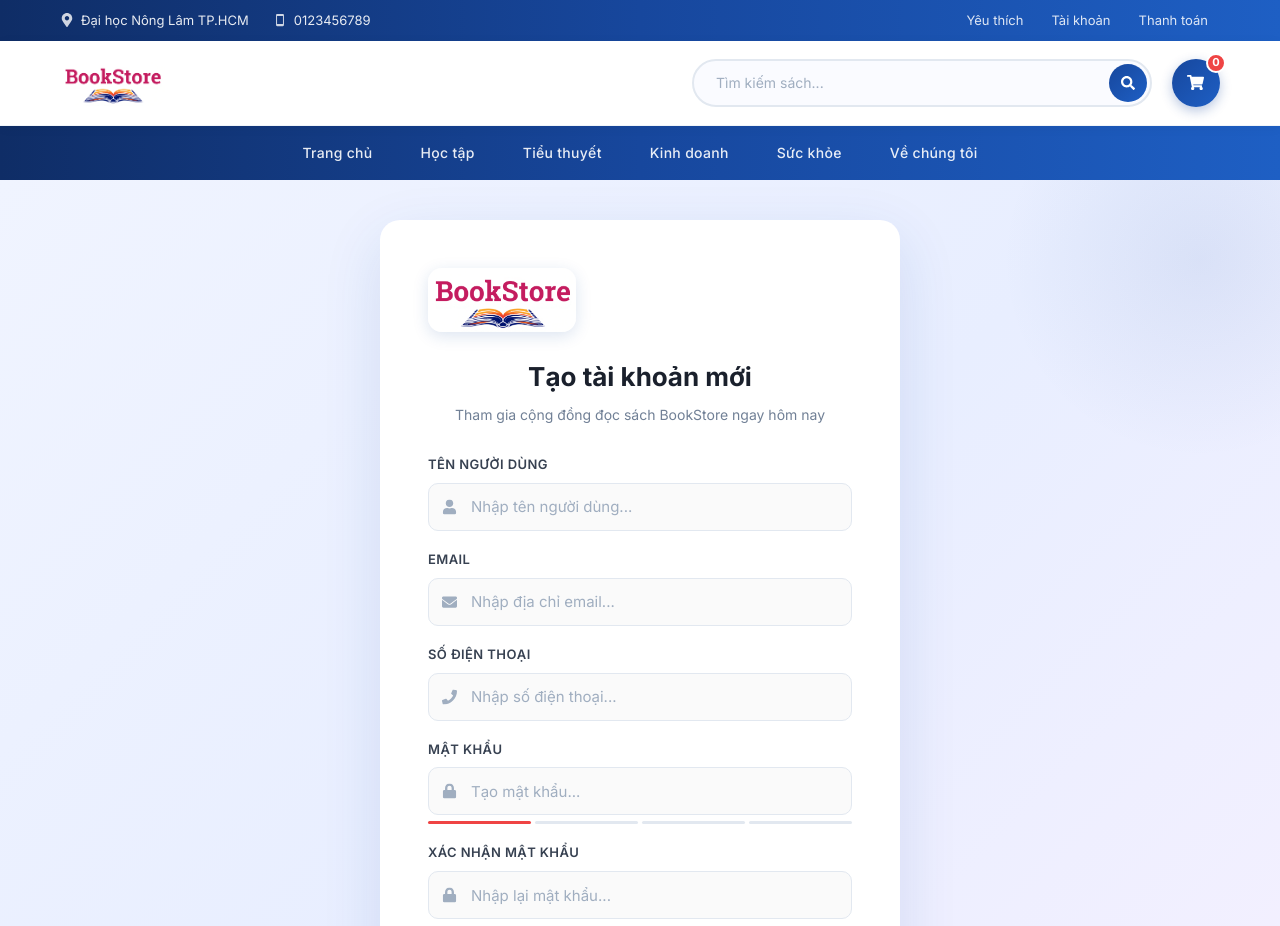
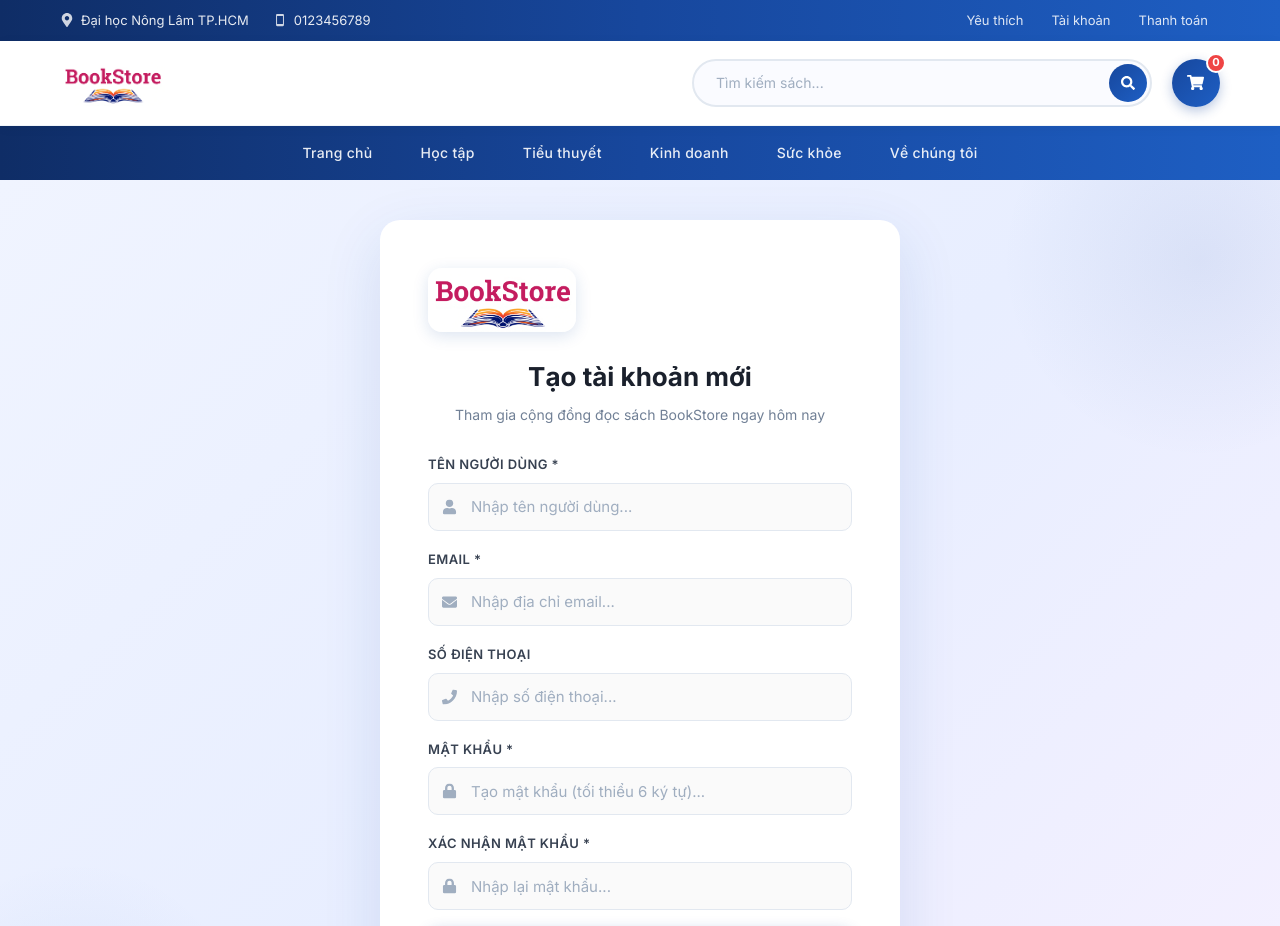
Before and after one commit to CheBaoHuy/BookStore, a React (Create React App) app in the folder frontend/: page /register in a window 1280 px wide. Shown: the top 926 px of the page. Built offline with nearby package versions, Linux system fonts and the light colour scheme.

Commit message:
update đăng kí đăng nhập

```diff
--- a/frontend/src/pages/login/Login.tsx
+++ b/frontend/src/pages/login/Login.tsx
@@ -1,11 +1,54 @@
-import React from "react";
+import React, { useState } from "react";
 import "./Login.css";
 import { Header } from "../../components/header/Header";
 import { Footer } from "../../components/footer/Footer";
 import logo from "../../images/logo_green.png";
 import { FaUser, FaLock, FaSignInAlt } from "react-icons/fa";
+import axios from "axios";
 
 function Login() {
+    const [username, setUsername] = useState("");
+    const [password, setPassword] = useState("");
+    const [error, setError] = useState("");
+    const [success, setSuccess] = useState("");
+    const [loading, setLoading] = useState(false);
+
+    const handleLogin = async (e: React.FormEvent) => {
+        e.preventDefault();
+        setError("");
+        setSuccess("");
+
+        if (!username || !password) {
+            setError("Vui lòng nhập đầy đủ tên đăng nhập và mật khẩu.");
+            return;
+        }
+
+        setLoading(true);
+        try {
+            const response = await axios.post("http://localhost:8080/api/auth/login", {
+                username,
+                password
+            });
+
+            if (response.data && response.data.token) {
+                localStorage.setItem("user", JSON.stringify(response.data));
+                localStorage.setItem("token", response.data.token);
+                setSuccess("Đăng nhập thành công! Đang chuyển hướng...");
+                setTimeout(() => {
+                    window.location.href = "/";
+                }, 1500);
+            } else {
+                setError("Tên đăng nhập hoặc mật khẩu không chính xác.");
+            }
+        } catch (err: any) {
+            console.error("Login error:", err);
+            const msg = err.response?.data?.message || "Tên đăng nhập hoặc mật khẩu không chính xác.";
+            setError(msg);
+        } finally {
+            setLoading(false);
+        }
+    };
+
     return (
         <>
             <Header />
@@ -20,6 +63,10 @@ function Login() {
                     <h2 className="login-card-title">Chào mừng trở lại!</h2>
                     <p className="login-card-subtitle">Đăng nhập để tiếp tục mua sắm sách</p>
 
+                    {error && <div className="alert alert-danger text-center py-2 px-3 mb-3" style={{ fontSize: "14px", borderRadius: "6px" }}>{error}</div>}
+                    {success && <div className="alert alert-success text-center py-2 px-3 mb-3" style={{ fontSize: "14px", borderRadius: "6px" }}>{success}</div>}
+
+                    <form onSubmit={handleLogin}>
                         {/* Username */}
                         <div className="login-field">
                             <label htmlFor="login-username">Tên đăng nhập hoặc Email</label>
@@ -29,6 +76,8 @@ function Login() {
                                     id="login-username"
                                     type="text"
                                     placeholder="Nhập tên đăng nhập..."
+                                    value={username}
+                                    onChange={(e) => setUsername(e.target.value)}
                                 />
                             </div>
                         </div>
@@ -42,6 +91,8 @@ function Login() {
                                     id="login-password"
                                     type="password"
                                     placeholder="Nhập mật khẩu..."
+                                    value={password}
+                                    onChange={(e) => setPassword(e.target.value)}
                                 />
                             </div>
                         </div>
@@ -56,10 +107,11 @@ function Login() {
                         </div>
 
                         {/* Submit */}
-                    <button type="submit" className="login-submit-btn">
+                        <button type="submit" className="login-submit-btn" disabled={loading}>
                             <FaSignInAlt />
-                        Đăng nhập
+                            {loading ? "Đang xử lý..." : "Đăng nhập"}
                         </button>
+                    </form>
 
                     {/* Divider */}
                     <div className="login-divider">hoặc</div>
--- a/frontend/src/pages/register/Register.tsx
+++ b/frontend/src/pages/register/Register.tsx
@@ -1,11 +1,64 @@
-import React from "react";
+import React, { useState } from "react";
 import "./Register.css";
 import { Header } from "../../components/header/Header";
 import { Footer } from "../../components/footer/Footer";
 import logo from "../../images/logo_green.png";
 import { FaUser, FaEnvelope, FaPhone, FaLock, FaUserPlus } from "react-icons/fa";
+import axios from "axios";
 
 function Register() {
+    const [username, setUsername] = useState("");
+    const [email, setEmail] = useState("");
+    const [phone, setPhone] = useState("");
+    const [password, setPassword] = useState("");
+    const [confirmPassword, setConfirmPassword] = useState("");
+    const [error, setError] = useState("");
+    const [success, setSuccess] = useState("");
+    const [loading, setLoading] = useState(false);
+
+    const handleRegister = async (e: React.FormEvent) => {
+        e.preventDefault();
+        setError("");
+        setSuccess("");
+
+        if (!username || !email || !password || !confirmPassword) {
+            setError("Vui lòng điền đầy đủ các thông tin bắt buộc.");
+            return;
+        }
+
+        if (password !== confirmPassword) {
+            setError("Xác nhận mật khẩu không khớp.");
+            return;
+        }
+
+        if (password.length < 6) {
+            setError("Mật khẩu phải có ít nhất 6 ký tự.");
+            return;
+        }
+
+        setLoading(true);
+        try {
+            await axios.post("http://localhost:8080/api/auth/register", {
+                username,
+                email,
+                phone,
+                password,
+                fullName: username // use username as fallback for full name
+            });
+
+            setSuccess("Đăng ký tài khoản thành công! Đang chuyển đến trang đăng nhập...");
+            setTimeout(() => {
+                window.location.href = "/login";
+            }, 2000);
+        } catch (err: any) {
+            console.error("Register error:", err);
+            const msg = err.response?.data?.message || "Đăng ký không thành công. Tên đăng nhập hoặc Email có thể đã tồn tại.";
+            setError(msg);
+        } finally {
+            setLoading(false);
+        }
+    };
+
     return (
         <>
             <Header />
@@ -22,28 +75,36 @@ function Register() {
                         Tham gia cộng đồng đọc sách BookStore ngay hôm nay
                     </p>
 
+                    {error && <div className="alert alert-danger text-center py-2 px-3 mb-3" style={{ fontSize: "14px", borderRadius: "6px" }}>{error}</div>}
+                    {success && <div className="alert alert-success text-center py-2 px-3 mb-3" style={{ fontSize: "14px", borderRadius: "6px" }}>{success}</div>}
+
+                    <form onSubmit={handleRegister}>
                         {/* Username */}
                         <div className="register-field">
-                        <label htmlFor="reg-username">Tên người dùng</label>
+                            <label htmlFor="reg-username">Tên người dùng <span className="text-danger">*</span></label>
                             <div className="register-field-inner">
                                 <FaUser className="register-field-icon" />
                                 <input
                                     id="reg-username"
                                     type="text"
                                     placeholder="Nhập tên người dùng..."
+                                    value={username}
+                                    onChange={(e) => setUsername(e.target.value)}
                                 />
                             </div>
                         </div>
 
                         {/* Email */}
                         <div className="register-field">
-                        <label htmlFor="reg-email">Email</label>
+                            <label htmlFor="reg-email">Email <span className="text-danger">*</span></label>
                             <div className="register-field-inner">
                                 <FaEnvelope className="register-field-icon" />
                                 <input
                                     id="reg-email"
                                     type="email"
                                     placeholder="Nhập địa chỉ email..."
+                                    value={email}
+                                    onChange={(e) => setEmail(e.target.value)}
                                 />
                             </div>
                         </div>
@@ -57,57 +118,48 @@ function Register() {
                                     id="reg-phone"
                                     type="tel"
                                     placeholder="Nhập số điện thoại..."
+                                    value={phone}
+                                    onChange={(e) => setPhone(e.target.value)}
                                 />
                             </div>
                         </div>
 
                         {/* Password */}
                         <div className="register-field">
-                        <label htmlFor="reg-password">Mật khẩu</label>
+                            <label htmlFor="reg-password">Mật khẩu <span className="text-danger">*</span></label>
                             <div className="register-field-inner">
                                 <FaLock className="register-field-icon" />
                                 <input
                                     id="reg-password"
                                     type="password"
-                                placeholder="Tạo mật khẩu..."
+                                    placeholder="Tạo mật khẩu (tối thiểu 6 ký tự)..."
+                                    value={password}
+                                    onChange={(e) => setPassword(e.target.value)}
                                 />
-                        </div>
-                        {/* Password strength bars */}
-                        <div className="password-strength">
-                            <div className="strength-bar" style={{ background: '#ef4444' }} />
-                            <div className="strength-bar" />
-                            <div className="strength-bar" />
-                            <div className="strength-bar" />
                             </div>
                         </div>
 
                         {/* Confirm Password */}
                         <div className="register-field">
-                        <label htmlFor="reg-confirm-password">Xác nhận mật khẩu</label>
+                            <label htmlFor="reg-confirm-password">Xác nhận mật khẩu <span className="text-danger">*</span></label>
                             <div className="register-field-inner">
                                 <FaLock className="register-field-icon" />
                                 <input
                                     id="reg-confirm-password"
                                     type="password"
                                     placeholder="Nhập lại mật khẩu..."
+                                    value={confirmPassword}
+                                    onChange={(e) => setConfirmPassword(e.target.value)}
                                 />
                             </div>
                         </div>
 
-                    {/* Terms */}
-                    <label className="register-terms">
-                        <input type="checkbox" />
-                        <span>
-                            Tôi đồng ý với <a href="/">Điều khoản dịch vụ</a> và{" "}
-                            <a href="/">Chính sách bảo mật</a> của BookStore
-                        </span>
-                    </label>
-
                         {/* Submit */}
-                    <button type="submit" className="register-submit-btn">
+                        <button type="submit" className="register-submit-btn" disabled={loading}>
                             <FaUserPlus />
-                        Đăng ký
+                            {loading ? "Đang xử lý..." : "Đăng ký"}
                         </button>
+                    </form>
 
                     {/* Login link */}
                     <p className="register-login-link">
```
Lines whose indentation alone changed are shown as unchanged.
